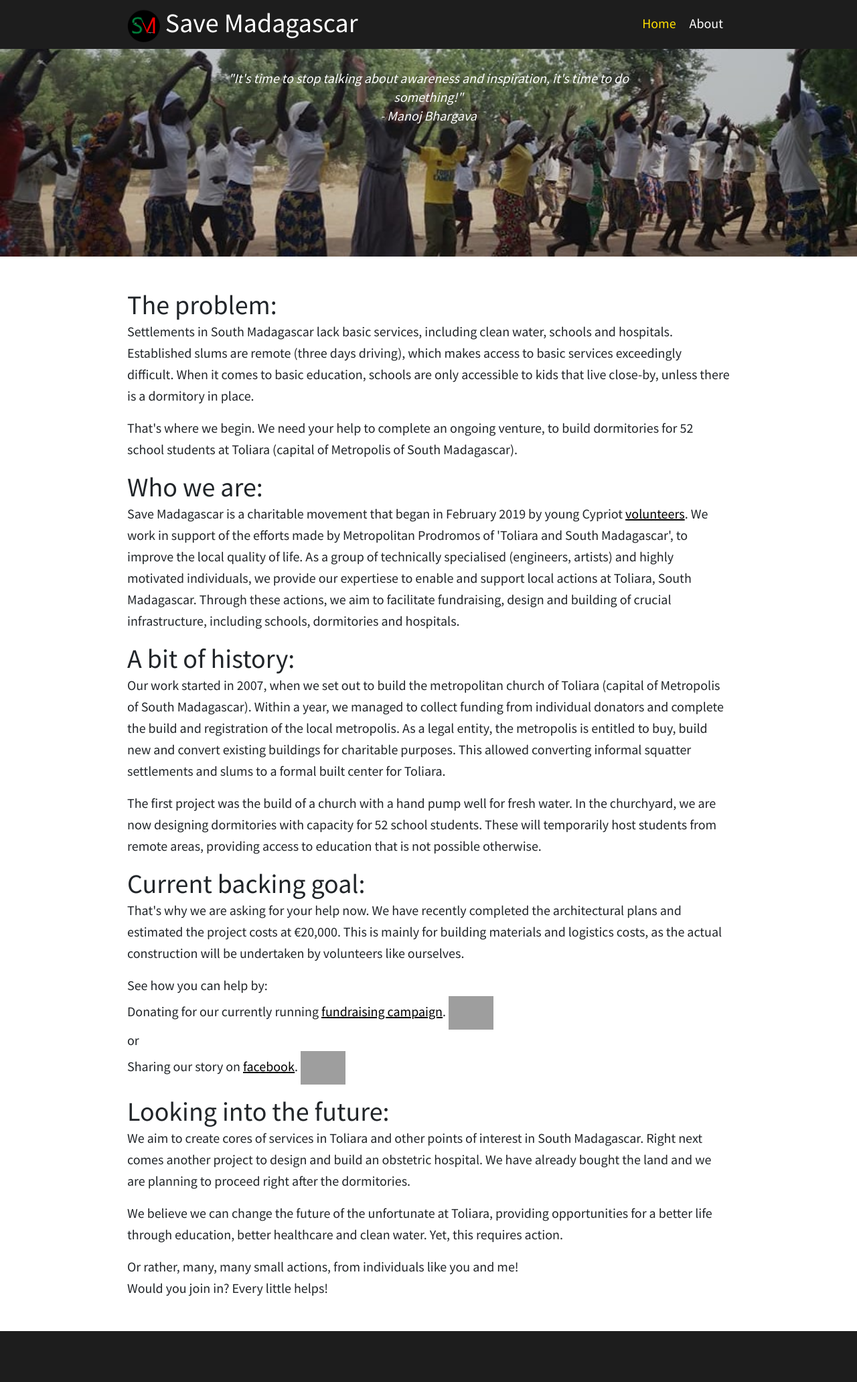
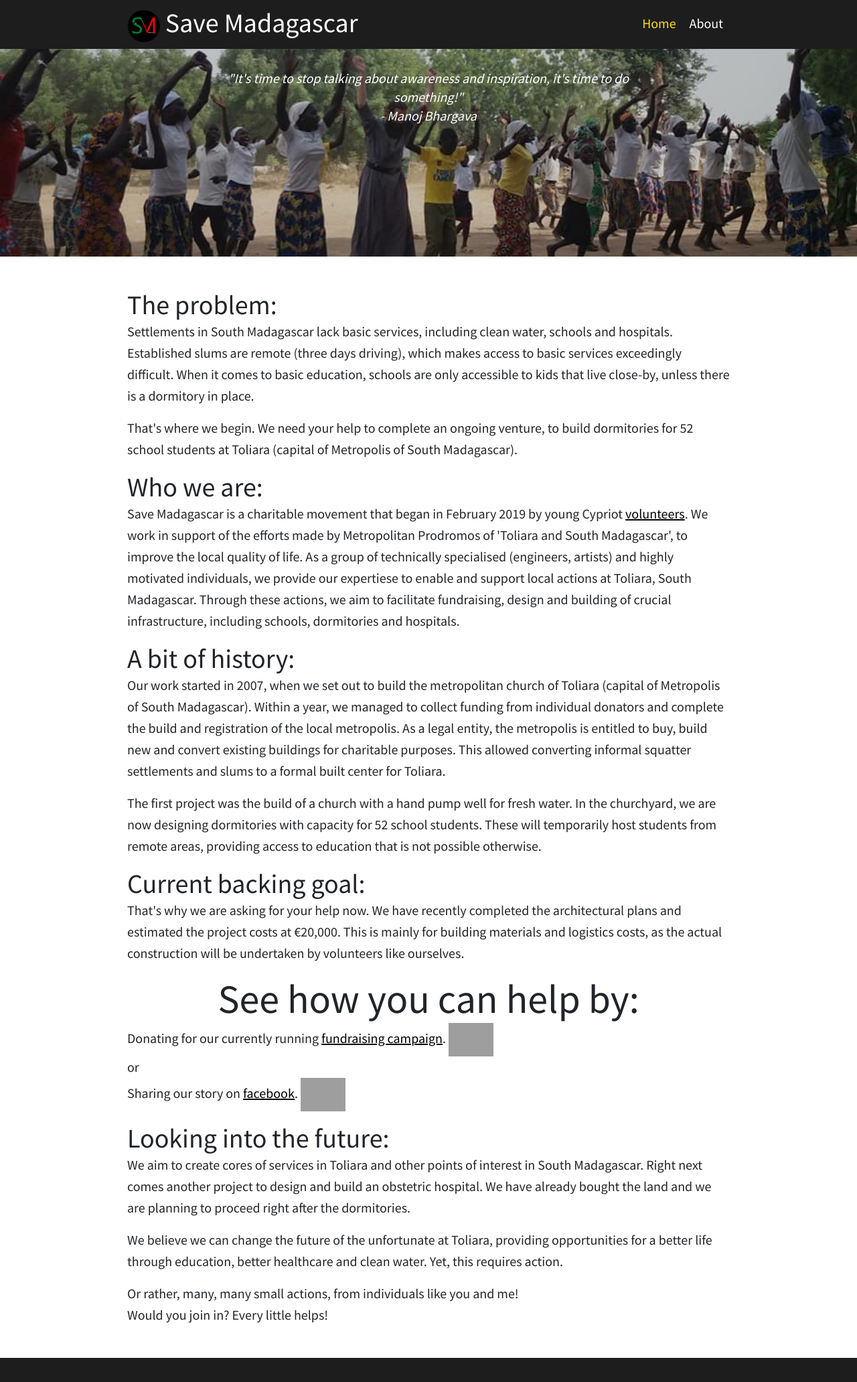
Before and after one commit to at07cm1/smadagascar_site, a Jekyll site: the page built from index.html, in a window 1280 px wide. Shown: the whole page at 67% size. Built offline with Jekyll 4.4.1, drawn with Linux system fonts in a browser that asks for light colours; before the commit the page ends 2023 px from its top, so only the background shows below that; grey boxes are pictures that could not be loaded.

Commit message:
bugfix icons

```diff
--- a/index.html
+++ b/index.html
@@ -21,14 +21,13 @@
 	<p>The first project was the build of a church with a hand pump well for fresh water. In the churchyard, we are now designing dormitories with capacity for 52 school students. These will temporarily host students from remote areas, providing access to education that is not possible otherwise.</p>
 	<h1>Current backing goal:</h1>
 	<p>That's why we are asking for your help now. We have recently completed the architectural plans and estimated the project costs at €20,000. This is mainly for building materials and logistics costs, as the actual construction will be undertaken by volunteers like ourselves.</p>
+	<h2>See how you can help by:</h2>
 	<p>
-		See how you can help by:<br>Donating for our currently running <a href='https://gogetfunding.com/savemadagascar/'>fundraising campaign</a>.
-		<a href="https://gogetfunding.com/savemadagascar/">
-		<img class="ico-nav" src="/media/logo/gogetfunding_logo.png" alt="Fundraising campaign."></a>
-		<br>or<br>
-		Sharing our story on <a href='https://www.facebook.com/smsavemadagascar/posts/102544191692840'>facebook</a>.
-		<a href="https://www.facebook.com/smsavemadagascar/posts/102544191692840">
-		<img class="ico-nav" src="/media/logo/facebook_logo.png" alt="Facebook page."></a>
+	Donating for our currently running <a href='https://gogetfunding.com/savemadagascar/'>fundraising campaign</a>.
+	<a href="https://gogetfunding.com/savemadagascar/"><img class="ico-nav" src="/media/logo/gogetfunding_logo.png" alt="Fundraising campaign."></a>
+	<br>or<br>
+	Sharing our story on <a href='https://www.facebook.com/smsavemadagascar/posts/102544191692840'>facebook</a>.
+	<a href="https://www.facebook.com/smsavemadagascar/posts/102544191692840"><img class="ico-nav" src="/media/logo/facebook_logo.png" alt="Facebook page."></a>
 	</p>
 	<h1>Looking into the future:</h1>
 	<p>We aim to create cores of services in Toliara and other points of interest in South Madagascar. Right next comes another project to design and build an obstetric hospital. We have already bought the land and we are planning to proceed right after the dormitories.</p>
```
